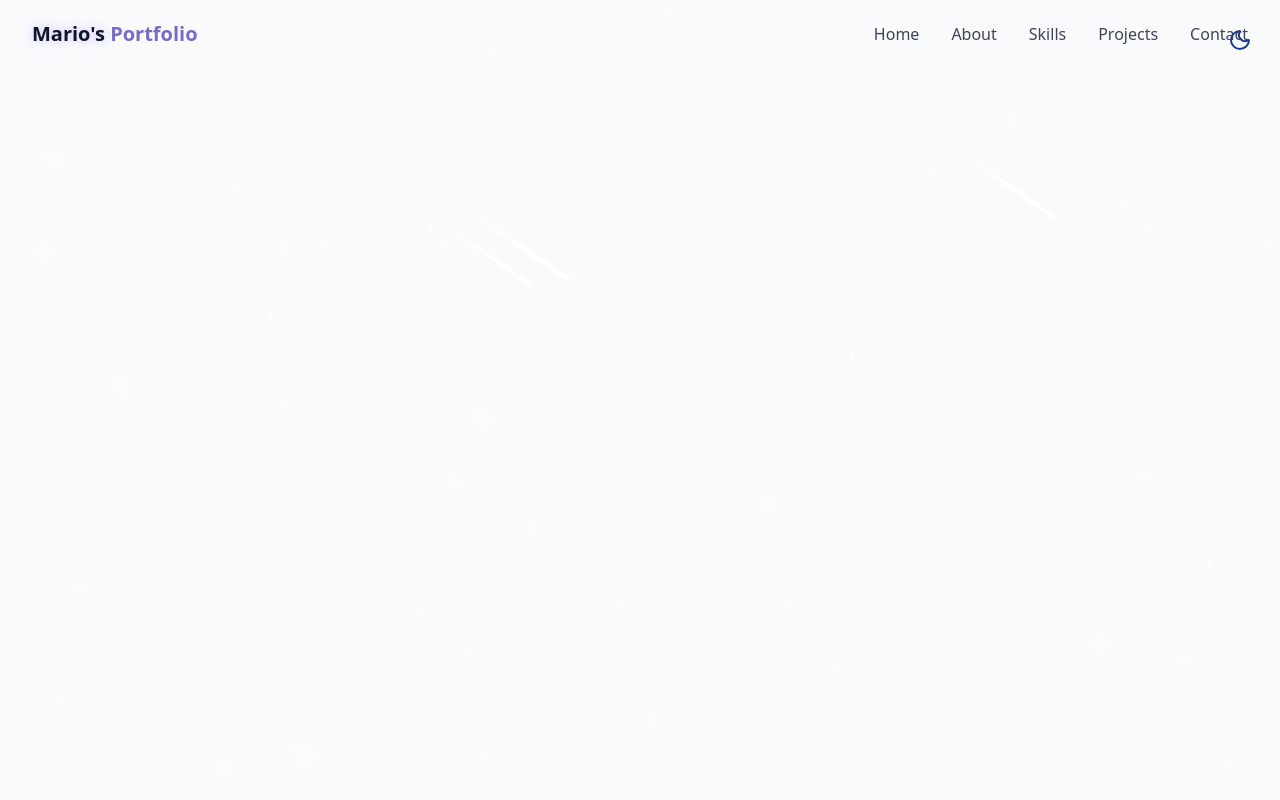
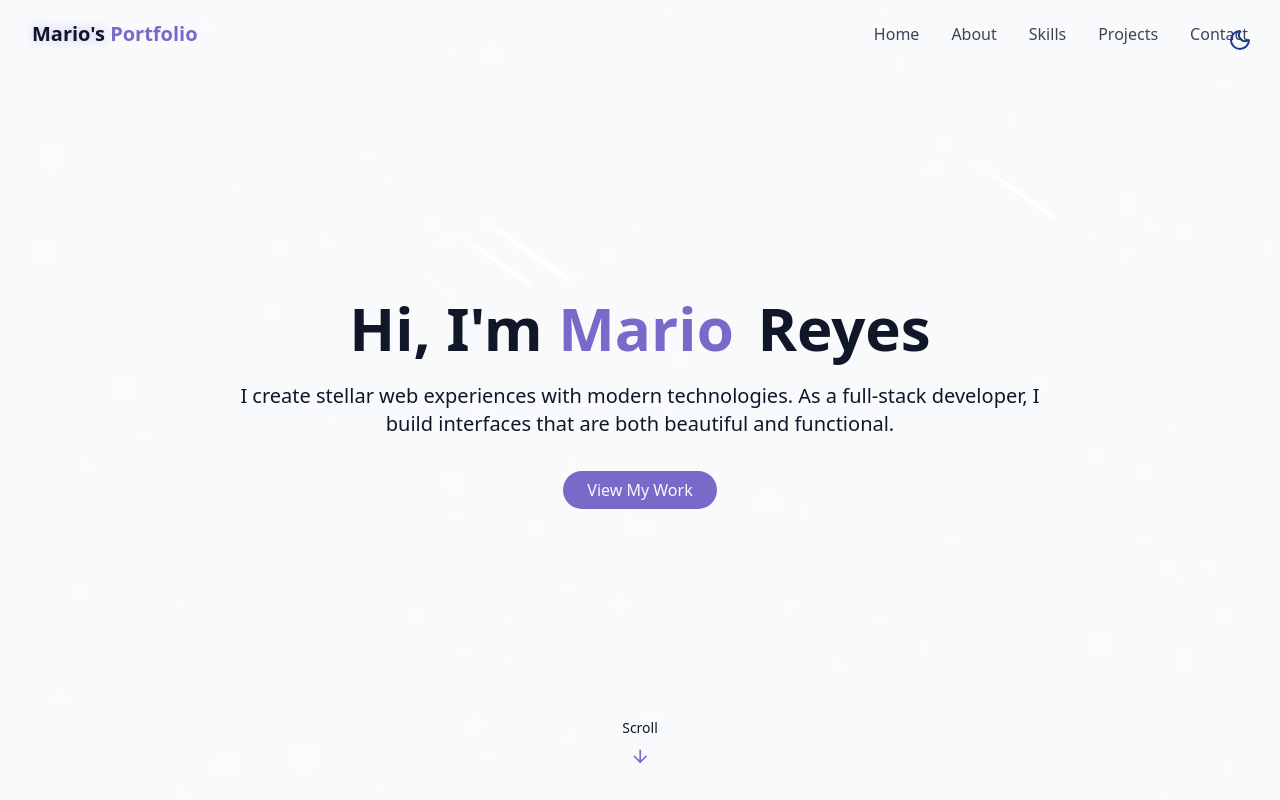
Before and after one commit to mario505/portfolio, a React (Vite) app: page / in a window 1280 px wide. Built offline with nearby package versions, Linux system fonts and the light colour scheme.

Commit message:
create HeroSection.jsx, its the first section to show up when loading the page

```diff
--- /dev/null
+++ b/src/components/HeroSection.jsx
@@ -0,0 +1,35 @@
+import { ArrowDown } from "lucide-react";
+
+export default function HeroSection() {
+    return (
+        <section id="hero"
+            className="relative min-h-screen flex flex-col items-center justify-center px-4">
+            <div className="container max-w-4xl mx-auto text-center z-10">
+                <div className="space-y-6">
+                    <h1 className="text-4xl md:text-6xl font-bold tracking-light">
+                        <span className="opacity-0 animate-fade-in">Hi, I'm </span>
+                        <span className="text-primary opacity-0 animate-fade-in-delay-1"> Mario </span>
+                        <span className="text-gradient ml-2 opacity-0 animate-fade-in-delay-2"> Reyes </span>
+                    </h1>
+
+                    <p className="text-lg md:text-xl text-muted-foreground max-2-2xl mx-auto opacity-0 animate-fade-in-delay-3">
+                        I create stellar web experiences with modern technologies.
+                        As a full-stack developer, I build interfaces that are both
+                        beautiful and functional.
+                    </p>
+
+                    <div className="pt-4 opacity-0 animate-fade-in-delay-4">
+                        <a href="#projects" className="cosmic-button">
+                            View My Work
+                        </a>
+                    </div>
+                </div>
+            </div>
+
+            <div className="absolute bottom-8 left-1/2 transform -translate-x-1/2 flex flex-col items-center animate-bounce">
+                <span className="text-sm text-muted-foreground mb-2">Scroll</span>
+                <ArrowDown className="h-5 w-5 text-primary"/>
+            </div>
+
+        </section>)
+}
--- a/src/pages/Home.jsx
+++ b/src/pages/Home.jsx
@@ -1,3 +1,4 @@
+import HeroSection from "../components/HeroSection";
 import Navbar from "../components/Navbar";
 import StarBackground from "../components/StarBackground";
 import ThemeToggle from "../components/ThemeToggle";
@@ -13,7 +14,13 @@
 
         {/* Navbar */}
         <Navbar />
+
         {/* Main Content */}
+        <main>
+            <HeroSection />
+        </main>
+
+
 
         {/* Footer */}
     </div>);
```
